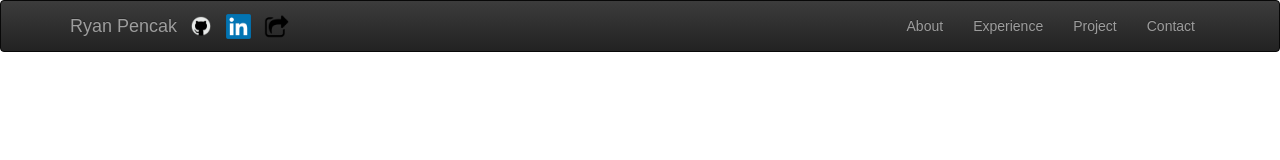
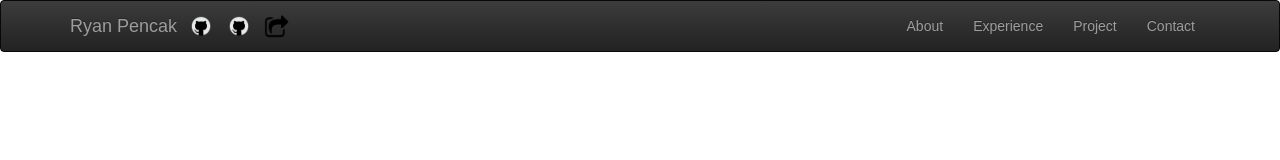
Before and after one commit to danielpencak/ryanPencak, a React (Create React App) app: page / in a window 1280 px wide. Shown: the top 160 px of the page. Built offline with nearby package versions, Linux system fonts and the light colour scheme.

Commit message:
Adjust icons

```diff
--- a/src/Header/Header.js
+++ b/src/Header/Header.js
@@ -19,7 +19,7 @@ export default class Header extends Component {
                 <img className="gitHubLogo" src={ GitHubLogo } alt={ 'GitHub' } />
               </a>
               <a className="anchors" href="https://www.linkedin.com/in/ryanpencak">
-              <img className="linkedInLogo" src={ LinkedInLogo } alt={ 'LinkedIn' } />
+              <img className="gitHubLogo" src={ GitHubLogo } alt={ 'LinkedIn' } />
             </a>
               <a className="anchors" href={ Resume }>
                 <img className="share" src={ Share } alt={ 'Resume' } />
```
